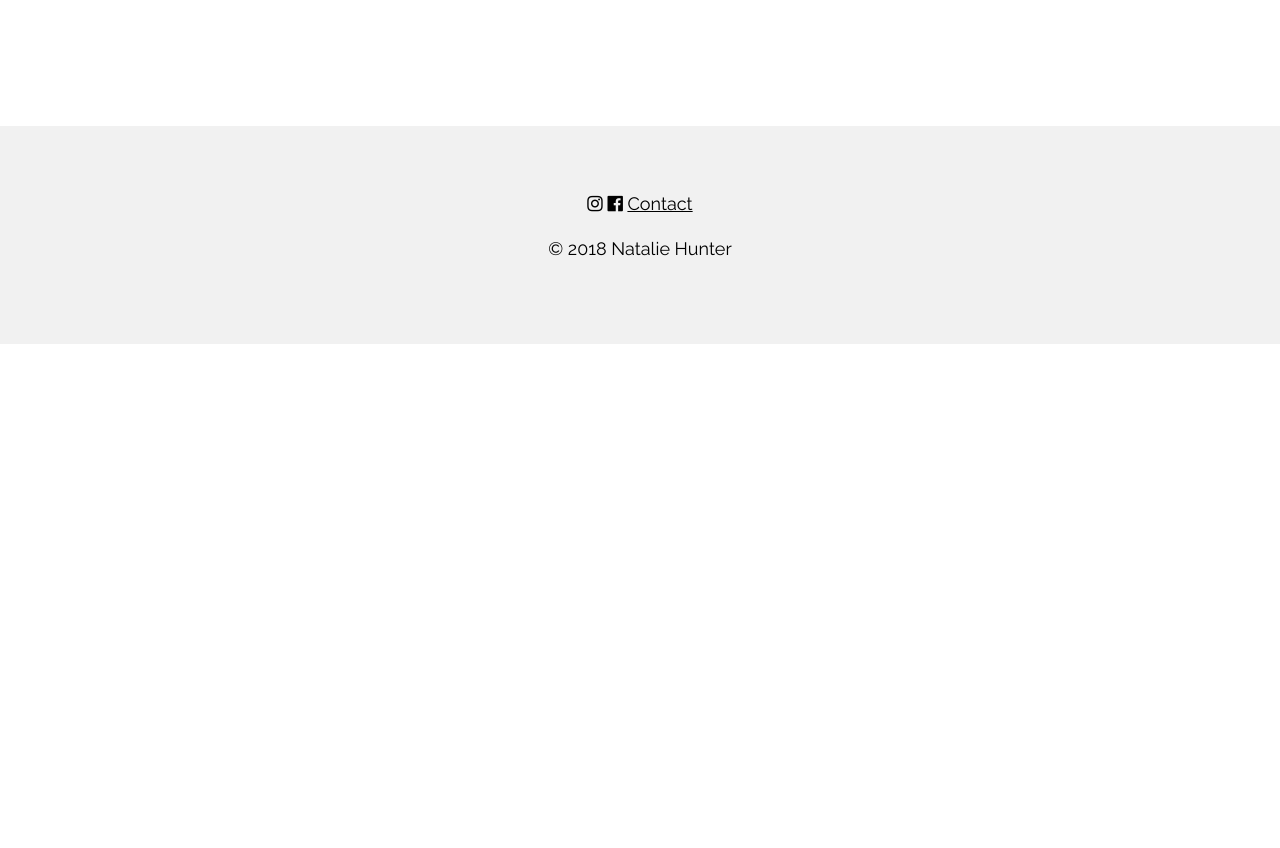
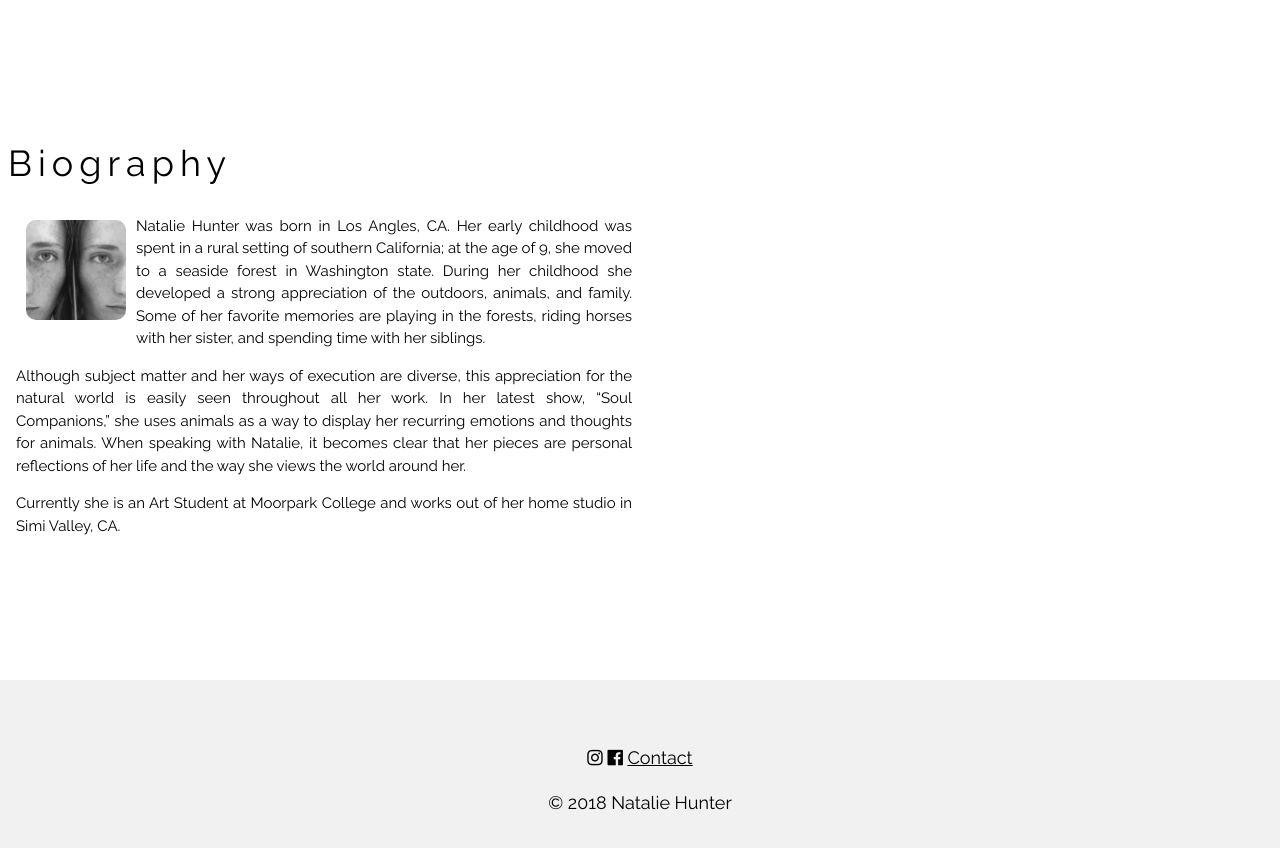
Before and after one commit to nnhntr/nataliehunterart.com, a plain HTML site: page index.html in a window 1280 px wide. Shown: the part 2820-3668 px from the top of the page. Before the commit the page ends 3164 px from the top, so only its background shows below. Drawn offline with Linux system fonts and the light colour scheme.

Commit message:
First Draft Biography

```diff
--- a/index.html
+++ b/index.html
@@ -48,6 +48,17 @@ h1 {letter-spacing: 6px}
   </div>
 </div>
 
+  <div class="w3-row-padding w3-grayscale" style="margin-bottom:128px">
+    <h1>Biography</h1>
+    <div class="w3-half" style="text-align: justify;">
+      <img src="/images/biography/natalie-hunter-profile.jpg"  title="Natalie Hunter" style="width: 100px; border-radius:10px; float: left; margin: 10px; margin-top: 20px;">
+      <p>Natalie Hunter was born in Los Angles, CA. Her early childhood was spent in a rural setting of southern California; at the age of 9, she moved to a seaside forest in Washington state. During her childhood she developed a strong appreciation of the outdoors, animals, and family. Some of her favorite memories are playing in the forests, riding horses with her sister, and spending time with her siblings.</p>
+      <p>Although subject matter and her ways of execution are diverse, this appreciation for the natural world is easily seen throughout all her work. In her latest show, “Soul Companions,” she uses animals as a way to display her recurring emotions and thoughts for animals. When speaking with Natalie, it becomes clear that her pieces are personal reflections of her life and the way she views the world around her. </p>
+      <p>Currently she is an Art Student at Moorpark College and works out of her home studio in Simi Valley, CA.</p>
+    </div>
+
+  </div>
+
 <!-- End Page Content -->
 </div>
 
```
Also changed, not shown: images/biography/natalie-hunter-profile.jpg (added).
